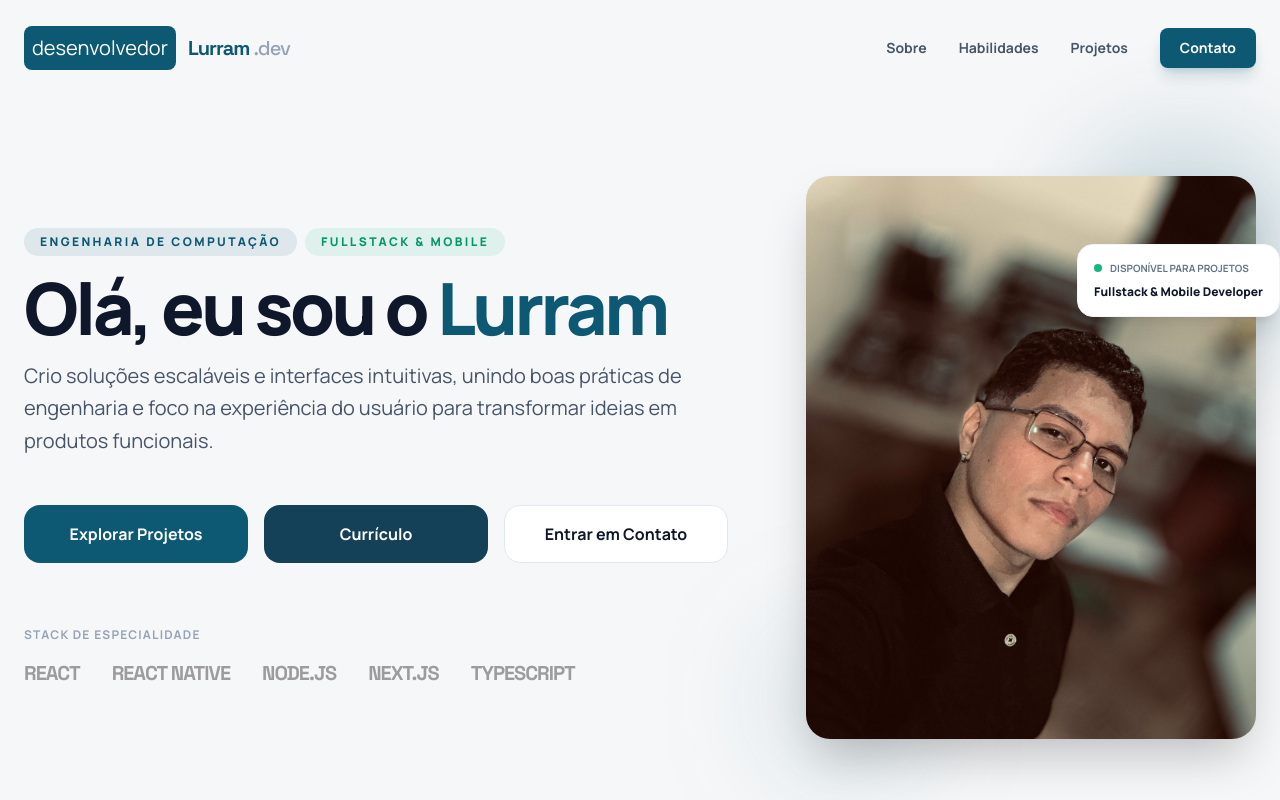
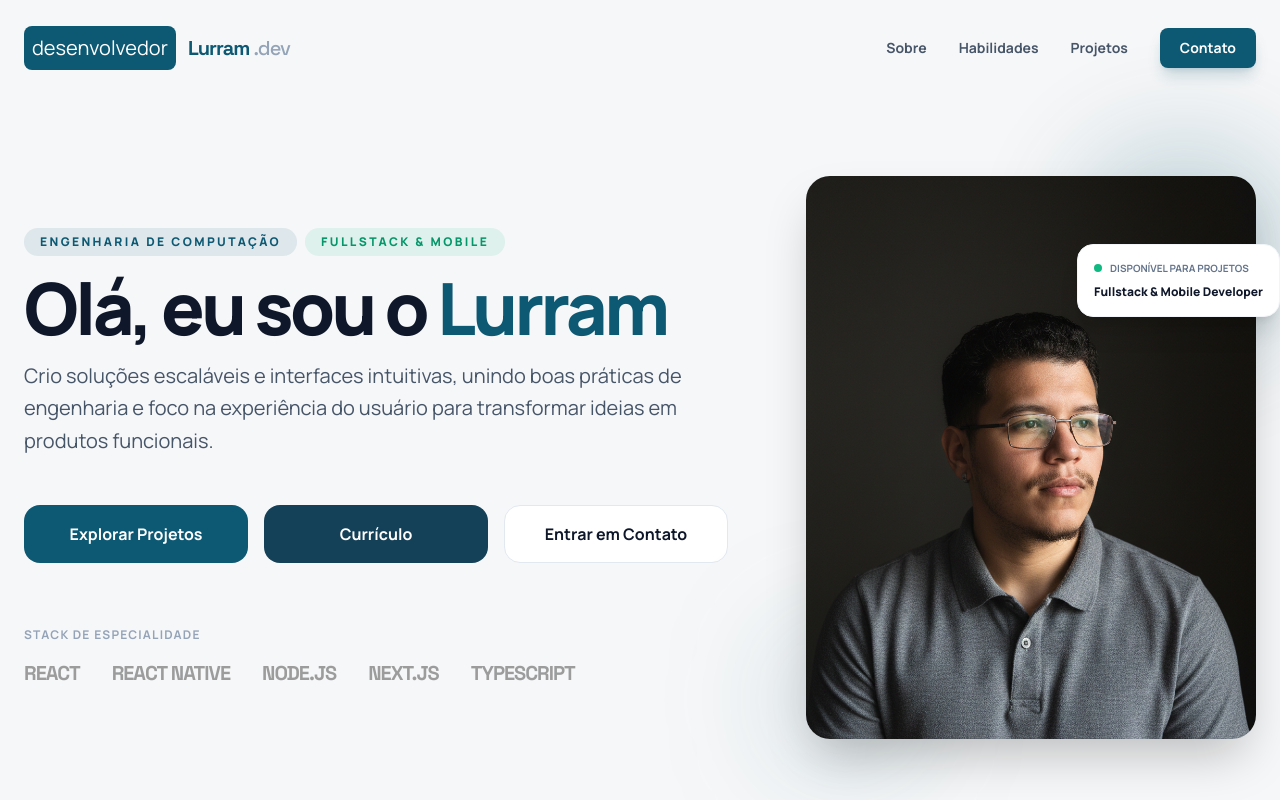
Before and after one commit to lurram/portfolio, a React (Vite) app: page / in a window 1280 px wide. Shown: the top 800 px of the page. Built offline with nearby package versions, Linux system fonts and the light colour scheme.

Commit message:
chore: change photoURL and add social link

```diff
--- a/src/app.tsx
+++ b/src/app.tsx
@@ -84,7 +84,7 @@ const App: React.FC = () => {
           >
             <div className="aspect-4/5 rounded-3xl overflow-hidden bg-slate-200 dark:bg-slate-800 shadow-2xl relative z-10">
               <img
-                src="/personal.jpg"
+                src="/personal.png"
                 alt={PERSONAL_INFO.name}
                 className="w-full h-full object-cover object-top group-hover:scale-105 transition-transform duration-700"
               />
--- a/src/components/layout.tsx
+++ b/src/components/layout.tsx
@@ -21,12 +21,10 @@ const Layout: React.FC<LayoutProps> = ({ children }) => {
     return () => window.removeEventListener("scroll", handleScroll);
   }, []);
 
-  // Fecha o menu móvel quando a rota muda
   useEffect(() => {
     setIsMobileMenuOpen(false);
   }, [location]);
 
-  // Previne o scroll do body quando o menu está aberto
   useEffect(() => {
     if (isMobileMenuOpen) {
       document.body.style.overflow = "hidden";
@@ -209,6 +207,14 @@ const Layout: React.FC<LayoutProps> = ({ children }) => {
             >
               GitHub
             </a>
+            <a
+              href="https://instagram.com/lurram.dev"
+              target="_blank"
+              rel="noopener noreferrer"
+              className="text-slate-400 hover:text-[#0d5973] transition-colors font-bold text-sm"
+            >
+              Instagram
+            </a>
           </div>
         </div>
       </footer>
--- a/src/constants.tsx
+++ b/src/constants.tsx
@@ -19,7 +19,7 @@ export const PERSONAL_INFO = {
   bio: "Crio soluções escaláveis e interfaces intuitivas, unindo boas práticas de engenharia e foco na experiência do usuário para transformar ideias em produtos funcionais.",
   location: "Brasil",
   email: "lurram.santos.dev@gmail.com",
-  photoUrl: "../public/personal.jpg",
+  photoUrl: "/personal.png",
   phone: "+55 96 991779011",
 };
 
```
Also changed, not shown: public/personal.jpg (deleted), public/personal.png (added).
